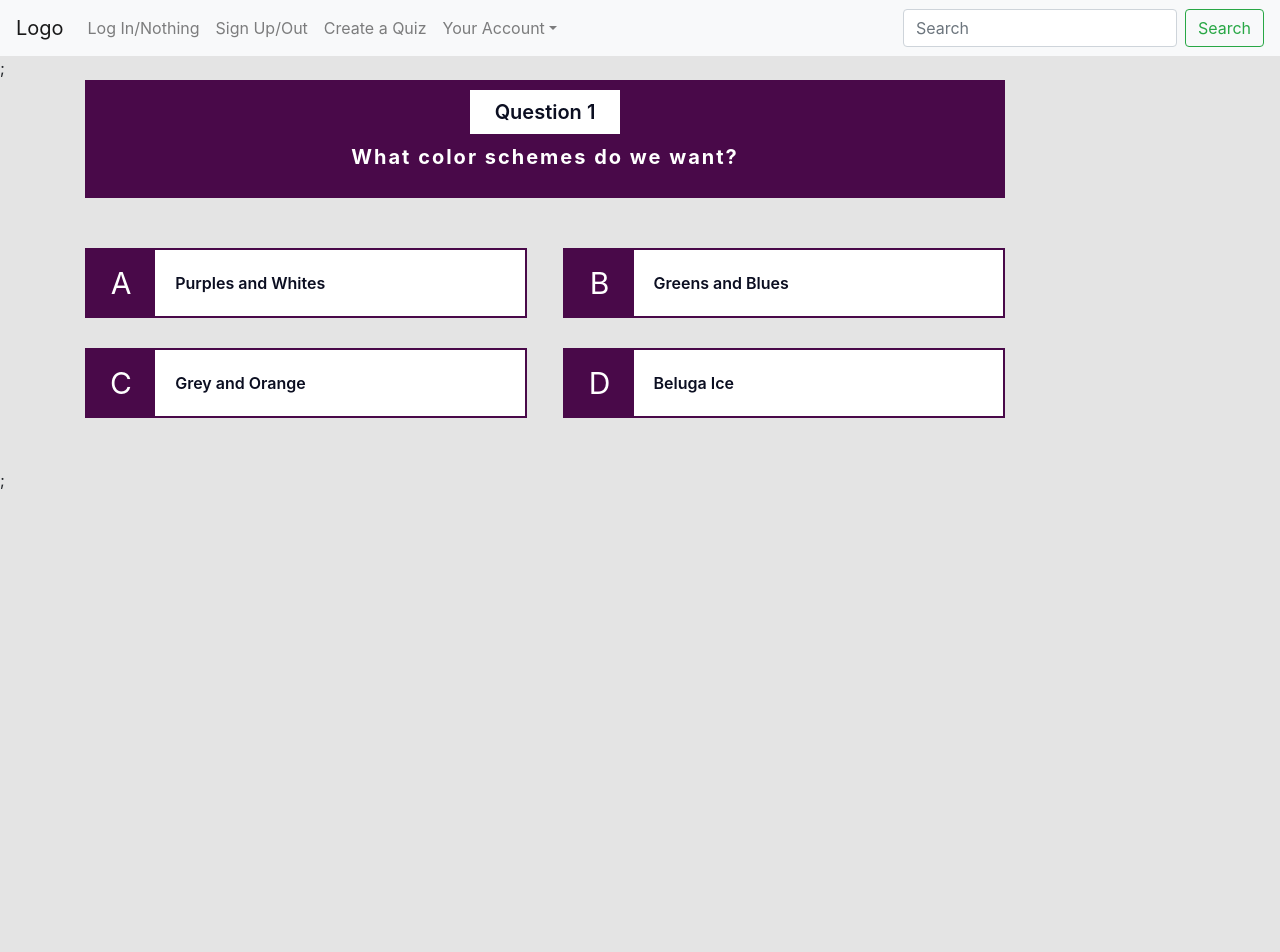
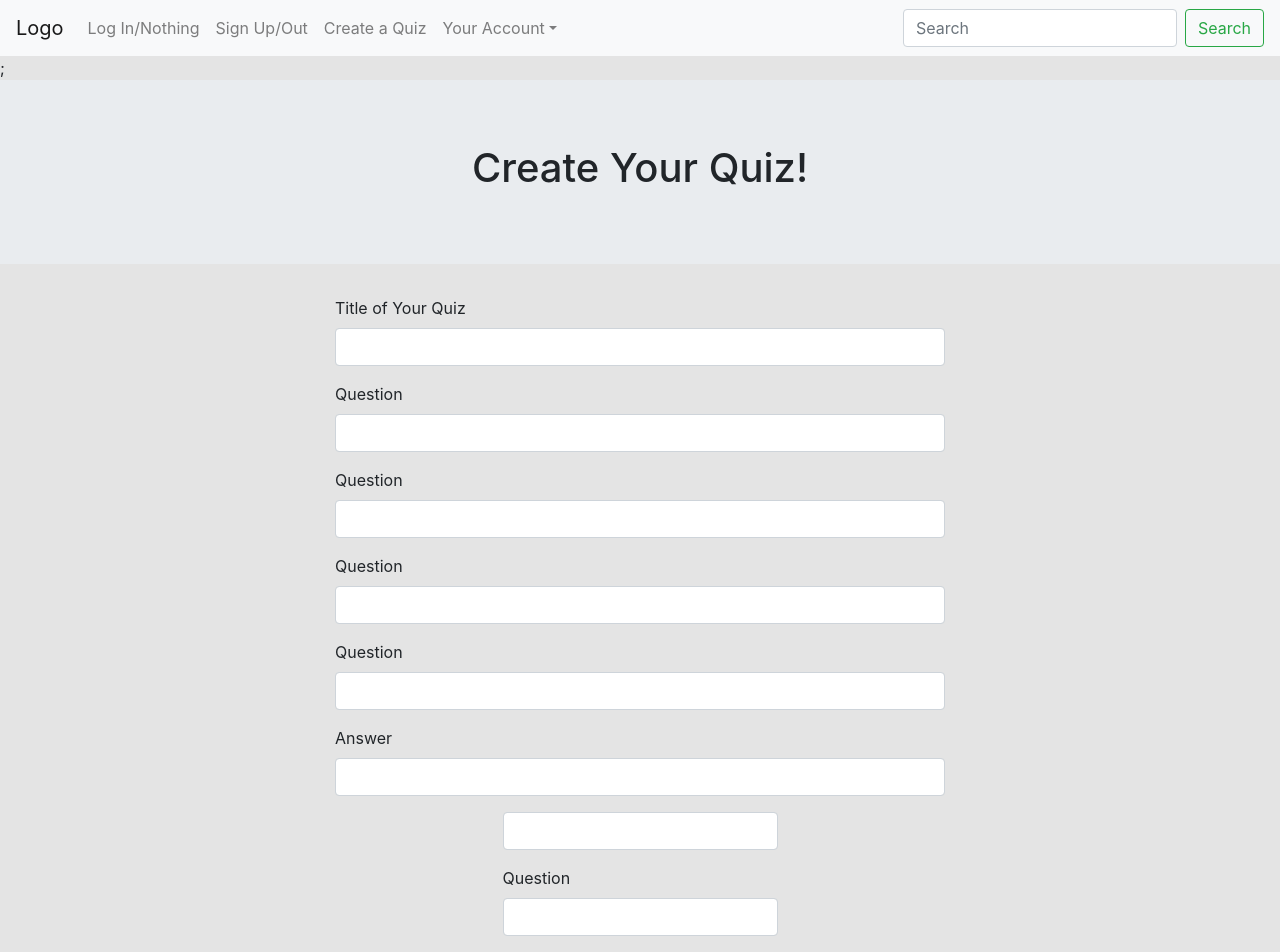
Before and after one commit to NicholasAldoLeone/Project-Three-Repo, a React (Create React App) app in the folder client/: page / in a window 1280 px wide. Shown: the top 952 px of the page. Before the commit the page ends 800 px from the top, so only its background shows below. Built offline with nearby package versions, Linux system fonts and the light colour scheme.

Commit message:
Adding Forms to page

```diff
--- a/client/package.json
+++ b/client/package.json
@@ -4,6 +4,7 @@
   "private": true,
   "dependencies": {
     "react": "^16.9.0",
+    "react-bootstrap": "^1.0.0-beta.12",
     "react-dom": "^16.9.0",
     "react-scripts": "3.1.1"
   },
--- a/client/src/App.js
+++ b/client/src/App.js
@@ -1,14 +1,14 @@
 import React from "react";
-
+import Form from "./components/Form/form";
 import Navbar from "./components/Navbar";
 // import {Col, Row, Container } from './components/Grid'
-import Main from './components/Questions/Main';
+// import Main from './components/Questions/Main';
 import './styles/quiztake.css';
 function App() {
   return(
 <div>
    <Navbar />;
-   <Main />;
+   <Form />;
 
    </div>
   )
--- /dev/null
+++ b/client/src/components/Form/form.css
@@ -0,0 +1,11 @@
+.myform {
+    margin-bottom: 100px;
+}
+
+.tron {
+    text-align: center;
+}
+.header{
+    background: color blue;
+
+}
--- /dev/null
+++ b/client/src/components/Form/form.js
@@ -0,0 +1,124 @@
+import React from "react";
+// import ReactDOM from "react-dom";
+import 'react-bootstrap';
+import { Jumbotron, Container, Form, Button } from 'react-bootstrap';
+import "../Form/form.css";
+
+class NewForm extends React.Component {
+    //build req.body for us, send information across to routes to put inside database
+    createQuiz = () => {
+
+   }
+    render() {
+        return (
+            <div>
+                <Jumbotron fluid>
+                    <div class="header">
+                    <Container>
+                        <h1 class="tron">Create Your Quiz!</h1>
+                    </Container>
+                    </div>
+                </Jumbotron>
+
+                <Form className="col-sm-6 container-fluid myform">
+                    <Form.Group controlId="Title">
+                        <Form.Label>Title of Your Quiz</Form.Label>
+                        <Form.Control type="question" id = "1" />
+                    </Form.Group>
+                    <Form.Group controlId="Question">
+                        <Form.Label>Question</Form.Label>
+                        <Form.Control type="question" />
+                    </Form.Group>
+                    <Form.Group controlId="Answer">
+                        <Form.Label>Question</Form.Label>
+                        <Form.Control type="answer" />
+                    </Form.Group>
+                    <Form.Group controlId="Answer">
+                        <Form.Label>Question</Form.Label>
+                        <Form.Control type="answer" />
+                    </Form.Group>
+                    <Form.Group controlId="Answer">
+                        <Form.Label>Question</Form.Label>
+                        <Form.Control type="answer" />
+                    </Form.Group>
+                    <Form.Group controlId="Answer">
+                        <Form.Label>Answer</Form.Label>
+                        <Form.Control type="answer" />
+                    </Form.Group>
+
+
+
+
+                <Form className="col-sm-6 container-fluid myform">
+                    <Form.Group controlId="Title">
+                        <Form.Control type="question" />
+                    </Form.Group>
+                    <Form.Group controlId="Question">
+                        <Form.Label>Question</Form.Label>
+                        <Form.Control type="question" />
+                    </Form.Group>
+                    <Form.Group controlId="Answer">
+                        <Form.Label>Answer</Form.Label>
+                        <Form.Control type="answer" />
+                    </Form.Group>
+                    <Form.Group controlId="Answer">
+                        <Form.Label>Answer</Form.Label>
+                        <Form.Control type="answer" />
+                    </Form.Group>
+                    <Form.Group controlId="Answer">
+                        <Form.Label>Answer</Form.Label>
+                        <Form.Control type="answer" />
+                    </Form.Group>
+                    <Form.Group controlId="Answer">
+                        <Form.Label>Answer</Form.Label>
+                        <Form.Control type="answer" />
+                    </Form.Group>
+                </Form>
+
+
+
+                <Form className="col-sm-6 container-fluid myform">
+                    <Form.Group controlId="Title">
+                        <Form.Control type="question" />
+                    </Form.Group>
+                    <Form.Group controlId="Question">
+                        <Form.Label>Question</Form.Label>
+                        <Form.Control type="question" />
+                    </Form.Group>
+                    <Form.Group controlId="Answer">
+                        <Form.Label>Answer</Form.Label>
+                        <Form.Control type="answer" />
+                    </Form.Group>
+                    <Form.Group controlId="Answer">
+                        <Form.Label>Answer</Form.Label>
+                        <Form.Control type="answer" />
+                    </Form.Group>
+                    <Form.Group controlId="Answer">
+                        <Form.Label>Answer</Form.Label>
+                        <Form.Control type="answer" />
+                    </Form.Group>
+                    <Form.Group controlId="Answer">
+                        <Form.Label>Answer</Form.Label>
+                        <Form.Control type="answer" />
+                    </Form.Group>
+                    <Button variant="primary" type="submit" onClick = {()=> this.createQuiz () } >
+                        Submit
+                    </Button>
+                </Form>
+                </Form>
+            </div>
+        )
+    }
+}
+
+
+
+
+
+
+// take over
+//write function here
+//UA react 20 activity 11
+//Look at these files under activity 11:SRC, bookjs under pages, API.js in UTil's
+
+export default NewForm;
```
Also changed, not shown: 2 other files (tests, documents, lock files or other folders). Lines whose indentation alone changed are shown as unchanged.
